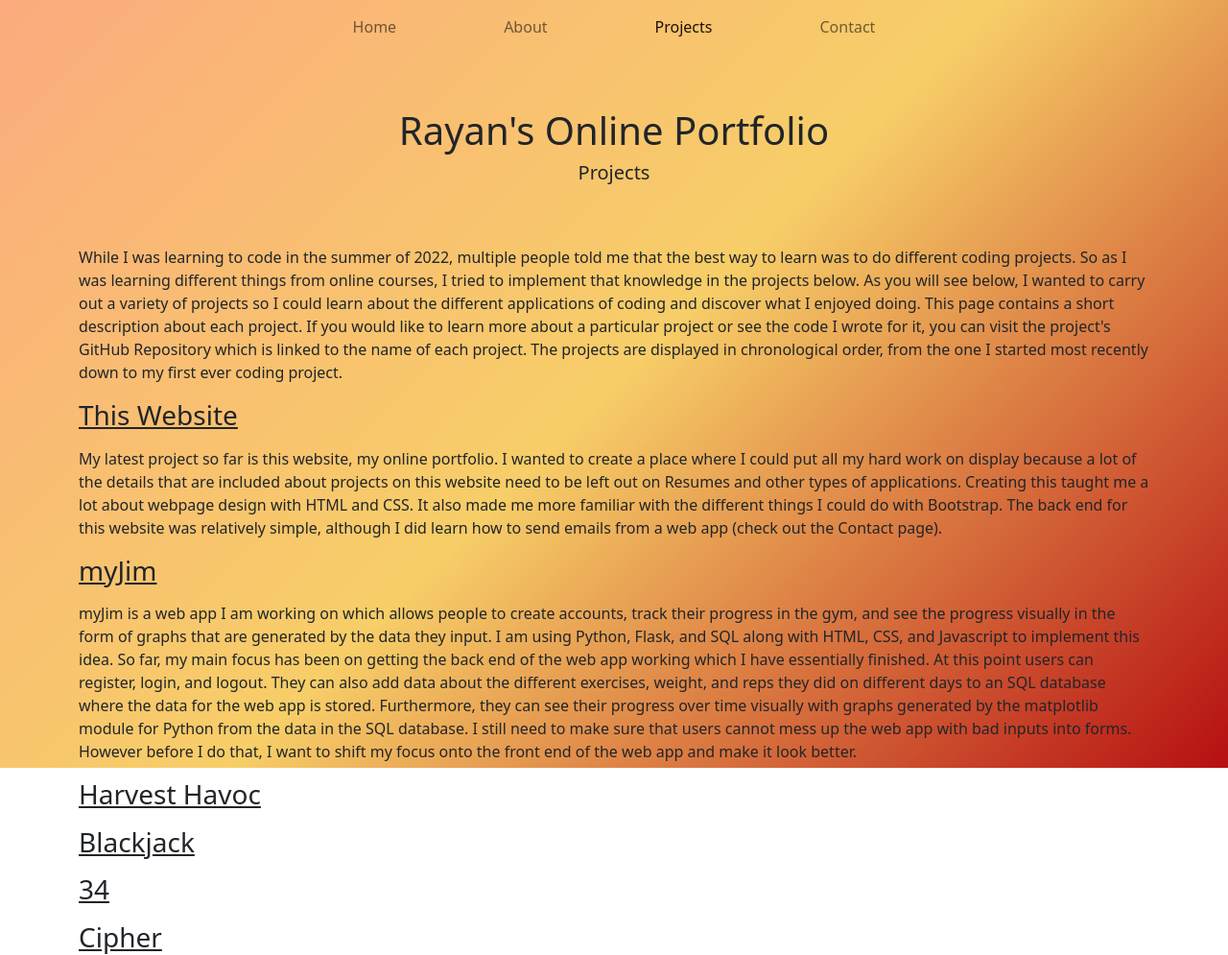
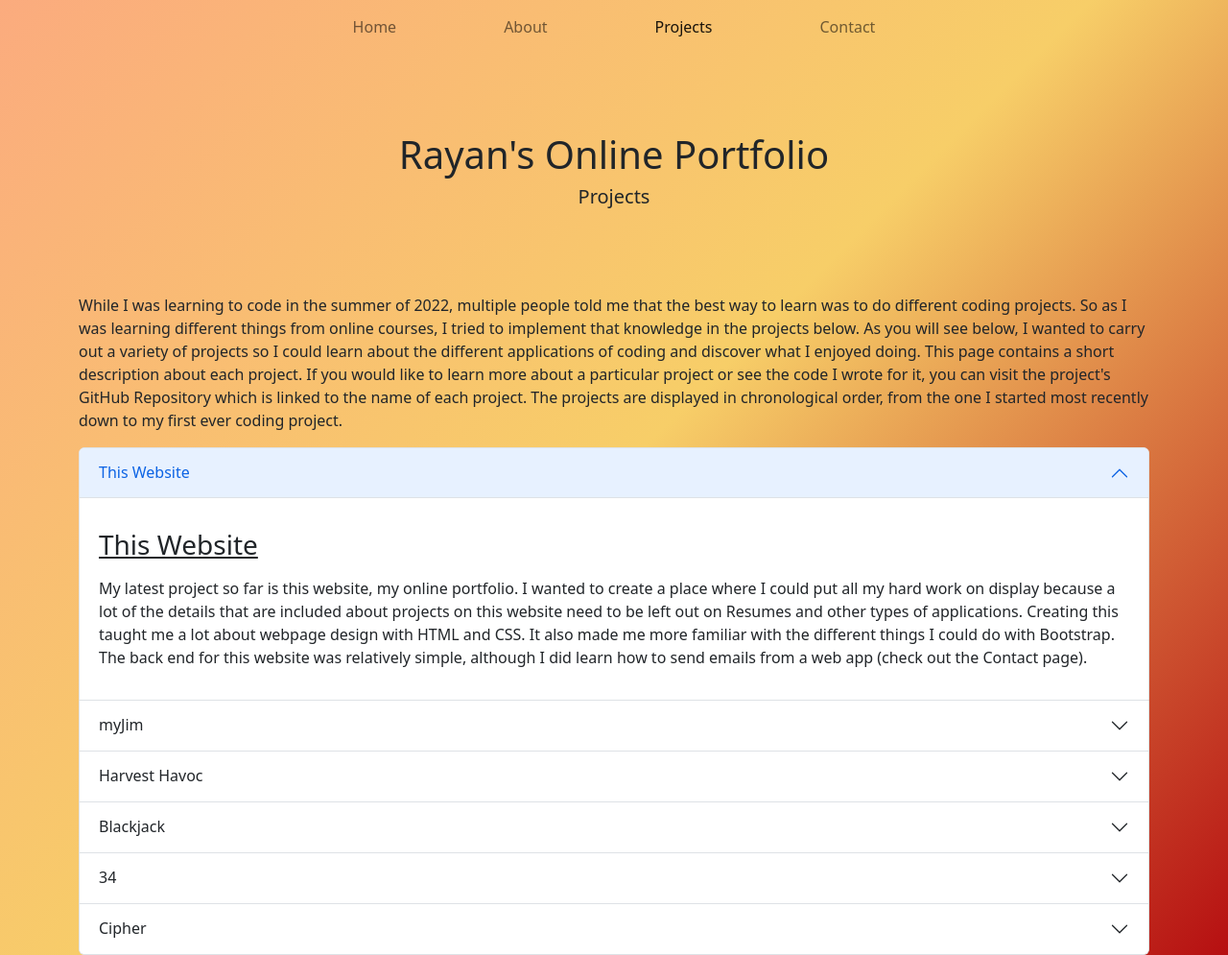
Before and after one commit to rkhan71/portfolio, a Flask app: page /projects in a window 1280 px wide. Shown: the whole page at 96% size. Run offline with Flask 2, Linux system fonts and the light colour scheme.

Commit message:
adds accordion to projects page, sorts out background not scrolling

```diff
--- a/static/styles.css
+++ b/static/styles.css
@@ -6,10 +6,10 @@ body, html {
 .bg {
     background-color: #FBAB7E;
     background-image: linear-gradient(135deg, #FBAB7E 0%, #F7CE68 50%, #b60f11 100%);
-    height: 100%;
+    min-height: 100%;
     background-size: cover;
 }
 
 .heading {
-    height: 25%;
+    height: 250px;
 }
--- a/templates/projects.html
+++ b/templates/projects.html
@@ -5,14 +5,86 @@
 {% block body %}
 <div class="container">
     <p>While I was learning to code in the summer of 2022, multiple people told me that the best way to learn was to do different coding projects. So as I was learning different things from online courses, I tried to implement that knowledge in the projects below. As you will see below, I wanted to carry out a variety of projects so I could learn about the different applications of coding and discover what I enjoyed doing. This page contains a short description about each project. If you would like to learn more about a particular project or see the code I wrote for it, you can visit the project's GitHub Repository which is linked to the name of each project. The projects are displayed in chronological order, from the one I started most recently down to my first ever coding project.</p>
+    <div class="accordion" id="accordionExample">
+        <div class="accordion-item">
+            <h2 class="accordion-header" id="headingOne">
+                <button class="accordion-button" type="button" data-bs-toggle="collapse" data-bs-target="#collapseOne" aria-expanded="true" aria-controls="collapseOne">
+                    This Website
+                </button>
+            </h2>
+            <div id="collapseOne" class="accordion-collapse collapse show" aria-labelledby="headingOne" data-bs-parent="#accordionExample">
+                <div class="accordion-body">
                     <p><h3><a class="link-dark" href="#">This Website</a></h3></p>
                     <p>My latest project so far is this website, my online portfolio. I wanted to create a place where I could put all my hard work on display because a lot of the details that are included about projects on this website need to be left out on Resumes and other types of applications. Creating this taught me a lot about webpage design with HTML and CSS. It also made me more familiar with the different things I could do with Bootstrap. The back end for this website was relatively simple, although I did learn how to send emails from a web app (check out the Contact page).</p>
+                </div>
+            </div>
+        </div>
+        <div class="accordion-item">
+            <h2 class="accordion-header" id="headingTwo">
+                <button class="accordion-button collapsed" type="button" data-bs-toggle="collapse" data-bs-target="#collapseTwo" aria-expanded="false" aria-controls="collapseTwo">
+                    myJim
+                </button>
+            </h2>
+            <div id="collapseTwo" class="accordion-collapse collapse" aria-labelledby="headingTwo" data-bs-parent="#accordionExample">
+                <div class="accordion-body">
                     <p><h3><a class="link-dark" href="#">myJim</a></h3></p>
-    <p>myJim is a web app I am working on which allows people to create accounts, track their progress in the gym, and see the progress visually in the form of graphs that are generated by the data they input. I am using Python, Flask, and SQL along with HTML, CSS, and Javascript to implement this idea. So far, my main focus has been on getting the back end of the web app working which I have essentially finished. At this point users can register, login, and logout. They can also add data about the different exercises, weight, and reps they did on different days to an SQL database where the data for the web app is stored. Furthermore, they can see their progress over time visually with graphs generated by the matplotlib module for Python from the data in the SQL database. I still need to make sure that users cannot mess up the web app with bad inputs into forms. However before I do that, I want to shift my focus onto the front end of the web app and make it look better.</p>
+                    <p>myJim is a web app I am working on which allows people to create accounts, track their progress in the gym, and see the progress visually in the form of graphs that are generated by the data they input. I am using Python, Flask, and SQL along with HTML, CSS, and Javascript to implement this idea. So far, my main focus has been on getting the back end of the web app working which I have essentially finished. At this point users can register, login, and logout. They can also add data about the different exercises, weight, and reps they did on different days to an SQL database where the data for the web app is stored.</p>
+                    <p><img src="../static/myJim.png" height="560" width="760"></p>
+                    <p>Furthermore, they can see their progress over time visually with graphs generated by the matplotlib module for Python from the data in the SQL database.</p>
+                    <p><img src="../static/myJim3.png" height="420" width="760"></p>
+                    <p>I still need to make sure that users cannot mess up the web app with bad inputs into forms. However before I do that, I want to shift my focus onto the front end of the web app and make it look better.</p>
+                </div>
+            </div>
+        </div>
+        <div class="accordion-item">
+            <h2 class="accordion-header" id="headingThree">
+                <button class="accordion-button collapsed" type="button" data-bs-toggle="collapse" data-bs-target="#collapseThree" aria-expanded="false" aria-controls="collapseThree">
+                    Harvest Havoc
+                </button>
+            </h2>
+            <div id="collapseThree" class="accordion-collapse collapse" aria-labelledby="headingThree" data-bs-parent="#accordionExample">
+                <div class="accordion-body">
                     <p><h3><a class="link-dark" href="#">Harvest Havoc</a></h3></p>
+                </div>
+            </div>
+        </div>
+        <div class="accordion-item">
+            <h2 class="accordion-header" id="headingFour">
+                <button class="accordion-button collapsed" type="button" data-bs-toggle="collapse" data-bs-target="#collapseFour" aria-expanded="false" aria-controls="collapseFour">
+                    Blackjack
+                </button>
+            </h2>
+            <div id="collapseFour" class="accordion-collapse collapse" aria-labelledby="headingFour" data-bs-parent="#accordionExample">
+                <div class="accordion-body">
                     <p><h3><a class="link-dark" href="#">Blackjack</a></h3></p>
+                </div>
+            </div>
+        </div>
+        <div class="accordion-item">
+            <h2 class="accordion-header" id="headingFive">
+                <button class="accordion-button collapsed" type="button" data-bs-toggle="collapse" data-bs-target="#collapseFive" aria-expanded="false" aria-controls="collapseFive">
+                    34
+                </button>
+            </h2>
+            <div id="collapseFive" class="accordion-collapse collapse" aria-labelledby="headingFive" data-bs-parent="#accordionExample">
+                <div class="accordion-body">
                     <p><h3><a class="link-dark" href="#">34</a></h3></p>
+                </div>
+            </div>
+        </div>
+        <div class="accordion-item">
+            <h2 class="accordion-header" id="headingSix">
+                <button class="accordion-button collapsed" type="button" data-bs-toggle="collapse" data-bs-target="#collapseSix" aria-expanded="false" aria-controls="collapseSix">
+                    Cipher
+                </button>
+            </h2>
+            <div id="collapseSix" class="accordion-collapse collapse" aria-labelledby="headingSix" data-bs-parent="#accordionExample">
+                <div class="accordion-body">
                     <p><h3><a class="link-dark" href="#">Cipher</a></h3></p>
+                </div>
+            </div>
+        </div>
+    </div>
 </div>
 <script>
     let element = document.querySelector("#projects")
```
Also changed, not shown: static/myJim.png (added), static/myJim3.png (added). Lines whose indentation alone changed are shown as unchanged.
